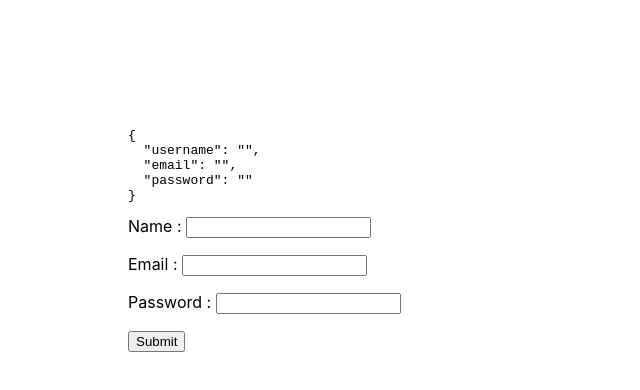
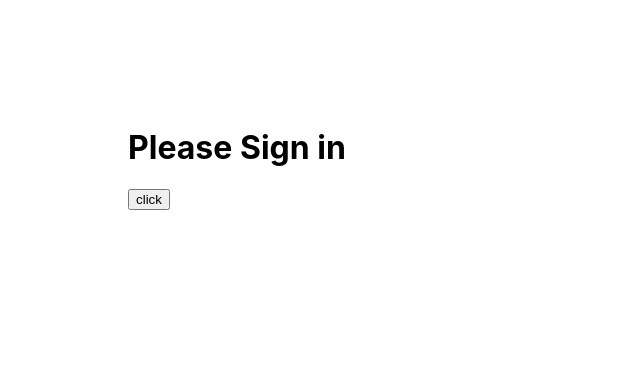
Before and after one commit to sandeep1k/sep_fullstack, a React (Create React App) app: page / in a window 1280 px wide. Shown: the top 390 px of the page, without its empty margins (0-640 px from the left). Built offline with nearby package versions, Linux system fonts and the light colour scheme.

Commit message:
condition rending

```diff
--- a/src/App.js
+++ b/src/App.js
@@ -1,12 +1,21 @@
 import './App.css';
-import Login from './view/Login';
-
+import UserSign from './View/Components/UserSign';
+import UserLogin  from './View/Components/UserLogin';
+import { useState } from 'react';
 
 const App = () => {
+const [user, setUser] = useState(false)
+
+  const isUserLogin = () => {
+    setUser(true)
+  }
+
   return (
     <div className="App">
-      <Login />
-    </div>
+      {user ? <UserLogin /> : <UserSign />}
+
+        <button onClick={isUserLogin}> click </button>
+     </div>
   );
 }
 
--- /dev/null
+++ b/src/View/Components/UserLogin/index.js
@@ -0,0 +1,10 @@
+
+
+
+const UserLogin = () => {
+    return (
+        <h1> User is Login</h1>
+    )
+}
+
+export default UserLogin;
--- /dev/null
+++ b/src/View/Components/UserSign/index.js
@@ -0,0 +1,8 @@
+
+const UserSign = () => {
+    return (
+        <h1> Please Sign in </h1>
+    )
+}
+
+export default UserSign;
--- a/src/components/Form/Button.js
+++ /dev/null
@@ -1,9 +0,0 @@
-const Button = ({name, type}) => {
-    return (
-        <button type={type}>
-            {name}
-        </button>
-    )
-}
-
-export default Button
--- a/src/components/Form/index.js
+++ /dev/null
@@ -1,17 +0,0 @@
-
-
-
-const Form = ({label, type, value, ...rest}) => {
- return (
-        <>
-            <label> {label} : </label>
-            <input type={type} value={value}
-                name={rest.name}
-                onChange={rest.handleChange} />
-         <p style={{ color: 'red' }}>{rest.formErrors}</p>
-
-        </>
-    )
-}
-
-export default Form
--- a/src/view/Login/index.js
+++ /dev/null
@@ -1,91 +0,0 @@
-import { useState, useEffect } from "react";
-import Form from '../../components/Form';
-import Button from '../../components/Form/Button'
-const Login = () => {
-    const initialValues = {username: '', email:'', password:''}
-    const [values, setValues] = useState(initialValues);
-    const [formErrors, setFormErrors] = useState({});
-    const [isSubmit, setIsSubmit] = useState(false)
-
-    const handleChange = (e) => {
-        const { name, value } = e.target;
-        setValues({...values, [name]:value})
-    }
-
-    const handleSubmit = (e) => {
-        e.preventDefault();
-        console.log(values)
-        setFormErrors(validate(values))
-        setIsSubmit(true)
-     }
-
-    useEffect(() => {
-        console.log(formErrors)
-        if (Object.keys(formErrors).length === 0 && isSubmit) {
-            setValues({username: '', email:'', password:''})
-        }
-    }, [formErrors, isSubmit]);
-
-    const validate = (values) => {
-        const errors = {};
-        const regex = /^[\w-\.]+@([\w-]+\.)+[\w-]{2,4}$/g
-        if (!values.username ) {
-            errors.username = "Username is required!"
-        }
-        if (!values.email ) {
-            errors.email = "Email is required!"
-        } else if (!regex.test(values.email)) {
-            errors.email = "This is not a valid Email!"
-        }
-        if (!values.password ) {
-            errors.password = "Password is required!"
-        }else if (values.password.length < 5) {
-            errors.password = "Password must be more than 5 characters"
-        }
-        else if (values.password.length > 10) {
-            errors.password = "Password connot exceed more than 10 characters"
-        }
-        return errors
-    }
-
-    return (
-        <>
-            {Object.keys(formErrors).length === 0 && isSubmit ? (
-                <div style={{ color: 'green', paddingBottom:"20px", fontSize:'24px', }}> Login Success!</div>
-            ) : (
-                <pre>{JSON.stringify(values, null, 2)}</pre>
-            )}
-
-            <form onSubmit={handleSubmit}>
-
-                <Form label="Name"
-                    type="text"
-                    value={values.username}
-                    name="username"
-                    handleChange={handleChange}
-                    formErrors={formErrors.username}
-                />
-
-                <Form label="Email"
-                type="text"
-                value={values.email}
-                name="email"
-                handleChange={handleChange}
-                    formErrors={formErrors.email}
-
-                />
-
-                <Form label="Password"
-                type="password"
-                value={values.password}
-                name="password"
-                handleChange={handleChange}
-                formErrors={formErrors.password}
-                />
-                <Button type="submit" name="Submit" />
-
-            </form>
-            </>
-    )
-}
-export default Login
```
